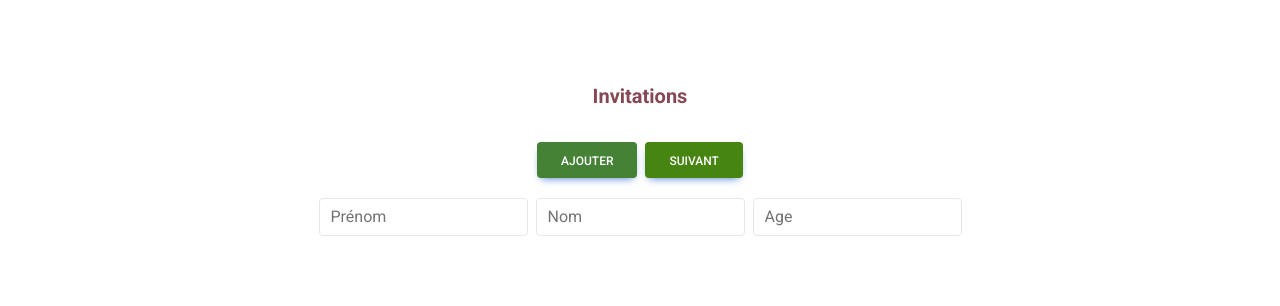
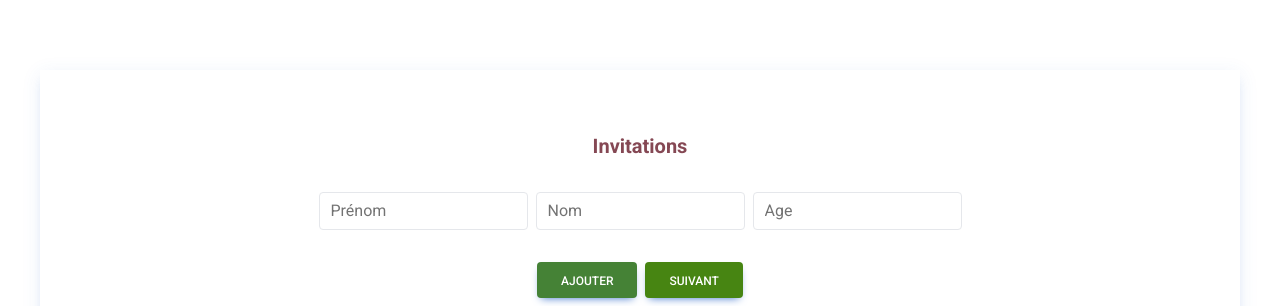
Before and after one commit to ExploryKod/clean_archi_tuto, a Next.js app: page / in a window 1280 px wide. Shown: the part 646-952 px from the top of the page. Before the commit the page ends 914 px from the top, so only its background shows below. Built offline with nearby package versions, Linux system fonts and the light colour scheme.

Commit message:
feat(react): on order guest - begin to code the presenter --wip

```diff
--- a/src/modules/order/react/pages/order/OrderPage.tsx
+++ b/src/modules/order/react/pages/order/OrderPage.tsx
@@ -3,7 +3,7 @@ import React from "react";
 import { GuestSection } from "@ratatouille/modules/order/react/sections/GuestSection";
 
 export const OrderPage: React.FC = () => {
-  return <main>
+  return <main className="min-h-[50vh]">
     <GuestSection />
   </main>;
 };
--- a/src/modules/order/react/sections/GuestSection.tsx
+++ b/src/modules/order/react/sections/GuestSection.tsx
@@ -1,18 +1,20 @@
 "use client";
+import { useGuestSection } from "@ratatouille/modules/order/react/sections/use-guest-section";
 
 export const GuestSection: React.FC<{}> = () => {
-    return <main>
+    const presenter = useGuestSection();
+
+    return <main className="py-[50px] mx-auto max-w-[1200px] shadow-[0_8px_9px_-4px_rgba(59,113,202,0.2),0_4px_18px_0_rgba(59,113,202,0.1)]">
+        <div className="mx-auto mb-5 w-full flex">
+            <h2 className="mx-auto my-3 text-xl font-bold text-[#854854]">Invitations</h2>
+        </div>
+        <GuestRows />
         <GuestButtons />
-        <GuestRows />
     </main>
 }
 
 const GuestButtons: React.FC<{}> = () => {
-    return <div>
-        <div className="mx-auto mb-5 w-full flex">
-            <h2 className="mx-auto my-3 text-xl font-bold text-[#854854]">Invitations</h2>
-        </div>
-        <div className="w-full mx-auto flex justify-center gap-2">
+    return <div className="w-full mx-auto flex justify-center gap-2">
             <button
             type="button"
             className="inline-block rounded bg-[#458236] px-6 pb-2 pt-2.5 text-xs font-medium uppercase leading-normal text-white
@@ -37,11 +39,10 @@ const GuestButtons: React.FC<{}> = () => {
             Suivant
             </button>
         </div>
-    </div>
 }
 
 const GuestRows: React.FC<{}> = () => {
-    return <div className="my-5 mx-auto max-w-[1200px] flex gap-2 justify-center">
+    return <div className="my-5 mx-auto flex gap-2 justify-center">
                 <div className="relative mb-3" data-te-input-wrapper-init>
                 <input
                     type="text"
--- /dev/null
+++ b/src/modules/order/react/sections/use-guest-section.ts
@@ -0,0 +1 @@
+export const useGuestSection = () => {}
```
